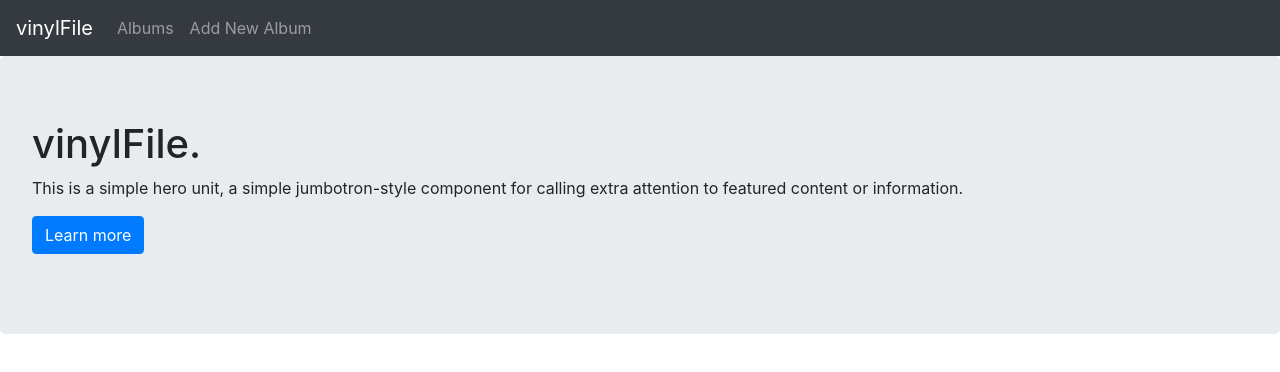
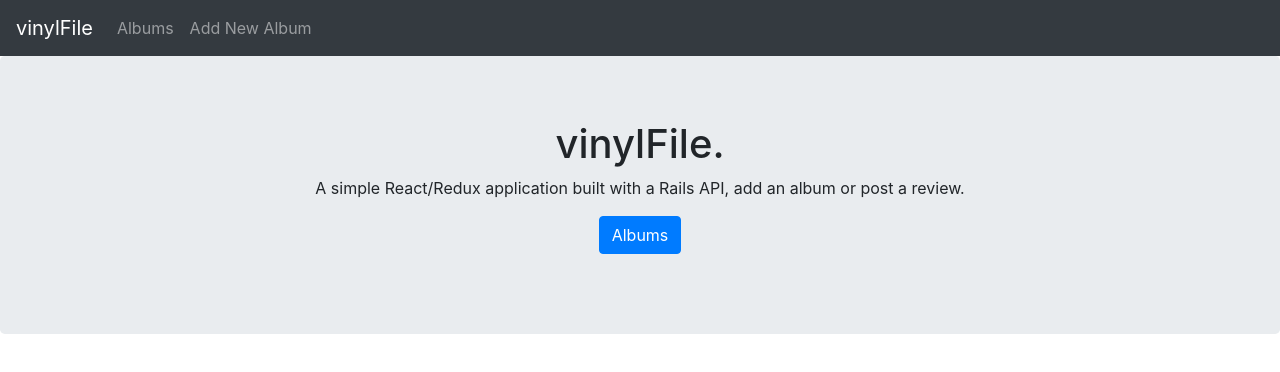
Before and after one commit to corbinarnett/vinylFile-frontend, a React (Create React App) app: page / in a window 1280 px wide. Shown: the top 372 px of the page. Built offline with nearby package versions, Linux system fonts and the light colour scheme; no server answers.

Commit message:
add bootstrap styling

```diff
--- a/src/components/Album.js
+++ b/src/components/Album.js
@@ -12,7 +12,7 @@ const Album = props => {
   return (
     <div>
       {album && (
-        <Container>
+
           <Card bg="info" text="white">
             <Card.Body>
               <Card.Title>{album.name}</Card.Title>
@@ -22,7 +22,7 @@ const Album = props => {
               </Card.Text>
             </Card.Body>
           </Card>
-        </Container>
+
       )}
       <br />
       <ReviewsContainer album={album} />
--- a/src/components/AlbumForm.js
+++ b/src/components/AlbumForm.js
@@ -37,7 +37,8 @@ class AlbumForm extends Component {
 
   render() {
     return (
-      <Container>
+      <Container >
+        <h2>Add A New Album</h2>
         <Form onSubmit={this.handleSubmit}>
           <Form.Group controlId="formBasic">
             <Form.Label>Album Name</Form.Label>
--- a/src/components/Albums.js
+++ b/src/components/Albums.js
@@ -1,6 +1,8 @@
 import React from "react";
 import AlbumCard from "./AlbumCard";
 import CardDeck from "react-bootstrap/CardDeck";
+import Jumbotron from "react-bootstrap/Jumbotron";
+
 
 const Albums = props => {
   let albums = props.albums.map(album => {
@@ -12,6 +14,9 @@ const Albums = props => {
   });
   return (
     <div>
+    <Jumbotron fluild className="text-center">
+        <h1>Albums</h1>
+      </Jumbotron>
       {/* {props.albums.map(album => (
 
         <div key={album.id}>
--- a/src/components/Home.js
+++ b/src/components/Home.js
@@ -5,14 +5,13 @@ import Button from "react-bootstrap/Button";
 const Home = () => {
   return (
     <>
-      <Jumbotron fluild>
+      <Jumbotron fluild className="text-center">
         <h1>vinylFile.</h1>
         <p>
-          This is a simple hero unit, a simple jumbotron-style component for
-          calling extra attention to featured content or information.
+          A simple React/Redux application built with a Rails API, add an album or post a review.
         </p>
         <p>
-          <Button variant="primary">Learn more</Button>
+          <Button variant="primary" href='/albums'>Albums</Button>
         </p>
       </Jumbotron>
     </>
--- a/src/components/ReviewForm.js
+++ b/src/components/ReviewForm.js
@@ -32,6 +32,7 @@ class ReviewForm extends Component {
   render() {
     return (
       <Container>
+        <h2>Add A New Review</h2>
         <Form onSubmit={this.handleSubmit}>
           <Form.Group controlId="formBasic">
             <Form.Label>Username</Form.Label>
```
